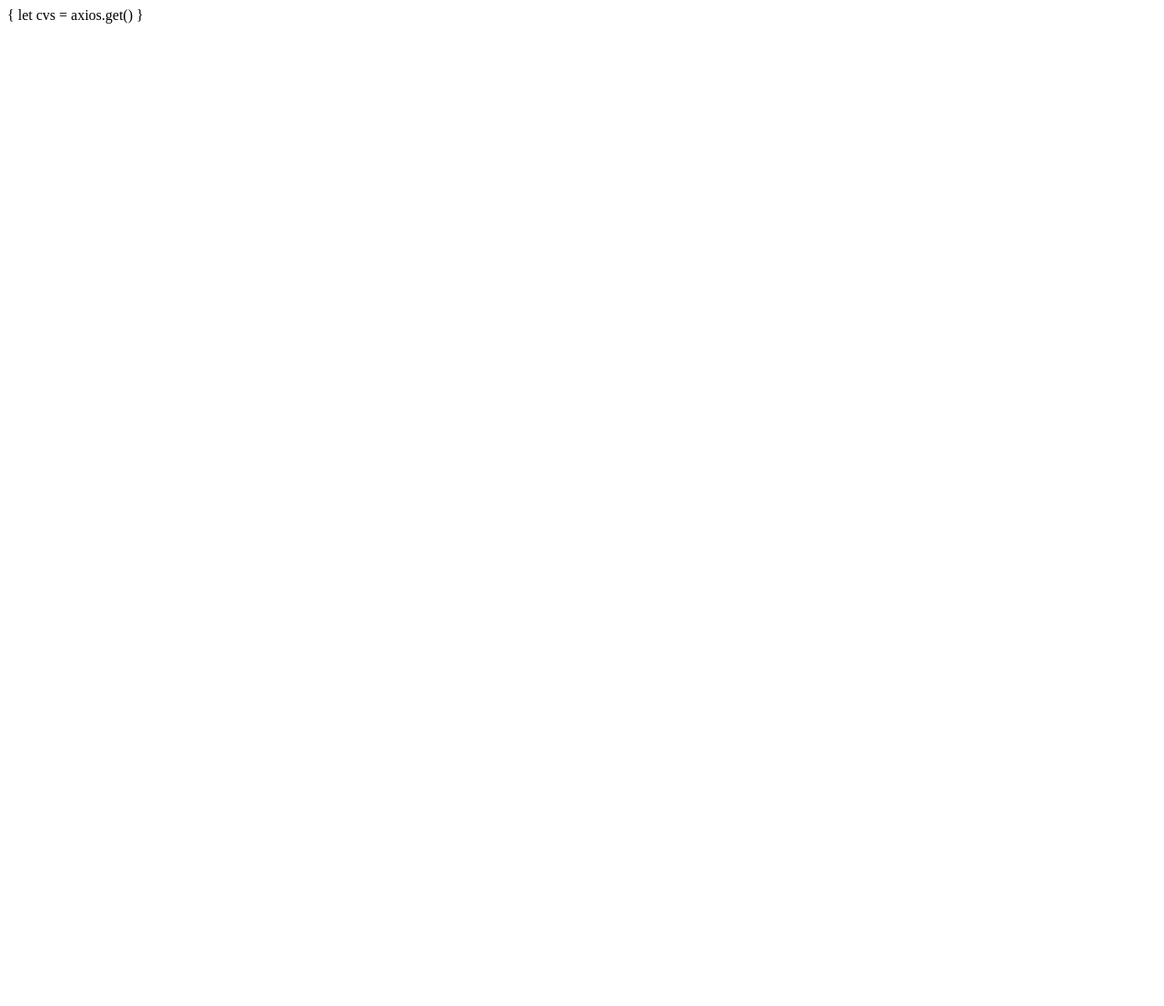
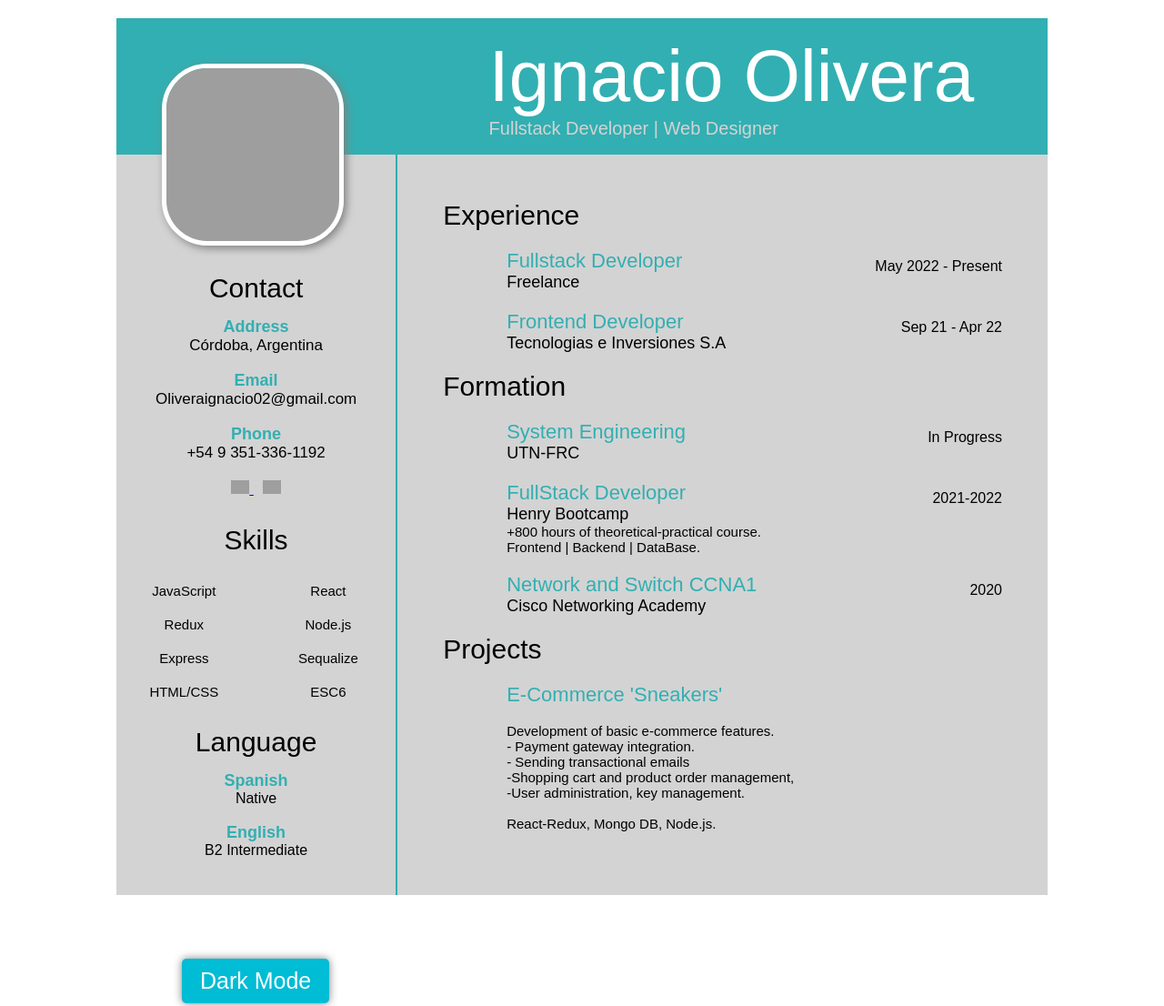
Before and after one commit to OliveraIgnacio/Argentina-Programa, a plain HTML site: page index.html in a window 1280 px wide. Shown: the top 1106 px of the page at 91% size. Before the commit the page ends 800 px from the top, so only its background shows below. Drawn offline with Linux system fonts and the light colour scheme; grey boxes are pictures that could not be loaded.

Commit message:
finish html & css

```diff
--- a/index.html
+++ b/index.html
@@ -6,10 +6,152 @@
         <title>CV</title>
         <link rel="stylesheet" href="styles.css">
     </head>
+
     <body>
-        {
-            let cvs = axios.get()
-        }
-        <h1></h1>
+        <script>
+            let dark =false
+        </script>
+
+        <div class="print-area">
+
+            <div class="header">
+                <img src="https://media.licdn.com/dms/image/C4D03AQHMjXoBD-ZtQQ/profile-displayphoto-shrink_400_400/0/1615838706811?e=1679529600&v=beta&t=9dDAYmTome8BVpKA0RWgD8UraGF0HoJjmhJBdA9-8Yc">
+                <div class="header-text">
+                    <h1>Ignacio Olivera</h1>
+                    <p>Fullstack Developer | Web Designer</p>
+                </div>
+            </div>
+
+            <div class="content">
+                <div class="left-area">
+                    <div class="contact">
+                        <h1>Contact</h1>
+                        <h5>Address</h5>
+                        <p>Córdoba, Argentina</p>
+                        <br>
+                        <h5>Email</h5>
+                        <p>Oliveraignacio02@gmail.com</p>
+                        <br>
+                        <h5>Phone</h5>
+                        <p>+54 9 351-336-1192</p>
+
+                        <div class="links">
+                            <a href="https://www.linkedin.com/in/ignacio-olivera-3942461a2/">
+                                <img src="https://cdn-icons-png.flaticon.com/512/61/61109.png?w=360" width="20px" height="auto">
+                            </a>
+
+                            <a href="https://github.com/OliveraIgnacio">
+                                <img src="https://cdn-icons-png.flaticon.com/512/25/25231.png" width="20px" height="auto">
+                            </a>
+                        </div>
+
+                    </div>
+
+                    <div class="skills">
+                        <h1>Skills</h1>
+                        <div class="bars">
+                            <div class="bar">
+                                <p>JavaScript</p>
+                            </div>
+
+                            <div class="bar">
+                                <p>React</p>
+                            </div>
+
+                            <div class="bar">
+                                <p>Redux</p>
+                            </div>
+
+                            <div class="bar">
+                                <p>Node.js</p>
+                            </div>
+
+                            <div class="bar">
+                                <p>Express</p>
+                            </div>
+
+                            <div class="bar">
+                                <p>Sequalize</p>
+                            </div>
+
+                            <div class="bar">
+                                <p>HTML/CSS</p>
+                            </div>
+
+                            <div class="bar">
+                                <p>ESC6</p>
+                            </div>
+                        </div>
+                    </div>
+
+                    <div class="language">
+                        <h1>Language</h1>
+                        <h5>Spanish</h5>
+                        <p>Native</p>
+                        <br>
+                        <h5>English</h5>
+                        <p>B2 Intermediate</p>
+                        <br>
+                    </div>
+
+                </div>
+                <div class="right-area">
+                    <div class="work">
+                        <h1>Experience</h1>
+                        <div class="work-group">
+                            <h3>Fullstack Developer</h3>
+                            <h4>Freelance</h4>
+                            <span>May 2022 - Present</span>
+                        </div>
+                        <div class="work-group">
+                            <h3>Frontend Developer</h3>
+                            <h4>Tecnologias e Inversiones S.A</h4>
+                            <span>Sep 21 - Apr 22</span>
+                        </div>
+                    </div>
+
+                    <div class="education">
+                        <h1>Formation</h1>
+                        <div class="edu-group">
+                            <h3>System Engineering</h3>
+                            <h4>UTN-FRC</h4>
+                            <span>In Progress</span>
+                        </div>
+                        <div class="edu-group">
+                            <h3>FullStack Developer</h3>
+                            <h4>Henry Bootcamp</h4>
+                            <p>+800 hours of theoretical-practical course. <br>
+                                Frontend | Backend | DataBase.</p>
+                            <span>2021-2022</span>
+                        </div>
+                        <div class="edu-group">
+                            <h3>Network and Switch CCNA1</h3>
+                            <h4>Cisco Networking Academy</h4>
+                            <span>2020</span>
+                        </div>
+                    </div>
+
+                    <div class="projects">
+                        <h1>Projects</h1>
+                        <div class="project">
+                            <h3>E-Commerce 'Sneakers'</h3>
+                            <br>
+                            <p>Development of basic e-commerce features. <br>
+                                - Payment gateway integration.<br>
+                                - Sending transactional emails<br>
+                                -Shopping cart and product order management,<br>
+                                -User administration, key management.<p>
+                            <br>
+                            <h5>React-Redux, Mongo DB, Node.js.</h5>
+                        </div>
+                    </div>
+                </div>
+            </div>
+        </div>
+        <button>Dark Mode</button>
+        <script>
+            let btn = document.querySelector("button");
+            btn.onclick(() => dark?false:true)
+        </script>
     </body>
 </html>
--- a/styles.css
+++ b/styles.css
@@ -0,0 +1,249 @@
+*{
+    margin: 0;
+    padding: 0;
+    box-sizing: border-box;
+    font-family: sans-serif;
+}
+
+.print-area{
+    width: 80%;
+    margin: 20px auto;
+}
+
+.print-area .header{
+    width: 100%;
+    height: 150px;
+    background-color: rgb(50, 175, 178);
+    display: flex;
+    align-items: center;
+    position: relative;
+}
+
+.header img{
+    width: 200px;
+    height: 200px;
+    border-radius: 50px;
+    position: absolute;
+    top: 50px;
+    left: 50px;
+    border: 5px solid white;
+    box-shadow: 3px 3px 10px gray;
+}
+
+.header-text{
+    color: white;
+    width: 60%;
+    margin-left: auto;
+}
+
+.header-text h1{
+    font-size: 80px;
+    font-weight: normal;
+}
+
+.header-text p{
+    font-size: 20px;
+    color: lightgray;
+}
+
+.content{
+    display: flex;
+    flex-wrap: wrap;
+}
+
+.left-area{
+    width: 30%;
+    background-color: lightgray;
+    text-align: center;
+}
+
+.left-area .contact{
+    margin-top: 130px;
+    padding: 0 30px;
+}
+
+
+.contact h1{
+    font-size: 30px;
+    font-weight: normal;
+    margin: 15px 0;
+}
+
+.contact h5{
+    font-size: 18px;
+    color:rgb(50, 175, 178)
+}
+
+.contact p{
+    font-size: 17px;
+}
+
+.links {
+    margin: 20px 0;
+}
+
+.links a{
+    margin: 5px;
+}
+
+.skills{
+    margin-top: 30px;
+}
+
+.skills h1{
+    font-size: 30px;;
+    font-weight: normal;
+}
+
+.bars{
+    margin-top: 30px;
+    display: grid;
+    grid-template-columns: repeat(2, 1fr);
+    grid-gap: 20px 10px;
+}
+
+.bars .bar p{
+    font-size: 15px;
+}
+
+.language{
+    margin-top: 30px;
+}
+
+.language h1{
+    font-size: 30px;
+    font-weight: normal;
+    margin: 15px 0;
+}
+
+.language h5{
+    font-size: 18px;
+    color:rgb(50, 175, 178)
+}
+
+
+.right-area{
+    width: 70%;
+    padding: 50px;
+    background-color: lightgrey;
+    border-left: 2px solid rgb(50, 175, 178);
+}
+
+.right-area h1{
+    font-size: 30px;
+    font-weight: normal;
+}
+
+.work .work-group{
+    position: relative;
+}
+
+.work-group{
+    margin: 20px 0;
+}
+
+.work-group h3{
+    font-size: 22px;
+    font-weight: normal;
+    padding-left: 70px;
+    color: rgb(50, 175, 178);
+}
+
+.work-group h4{
+    font-size: 18px;
+    padding-left: 70px;
+    font-weight: normal;
+}
+
+.work-group span{
+    position: absolute;
+    top: 10px;
+    right: 0;
+}
+
+
+.education .edu-group{
+    position: relative;
+}
+
+.edu-group{
+    margin: 20px 0;
+}
+
+.edu-group h3{
+    font-size: 22px;
+    font-weight: normal;
+    padding-left: 70px;
+    color: rgb(50, 175, 178);
+}
+
+.edu-group h4{
+    font-size: 18px;
+    padding-left: 70px;
+    font-weight: normal;
+}
+
+.edu-group p {
+    font-size: 15px;
+    padding-left: 70px;
+}
+
+.edu-group span{
+    position: absolute;
+    top: 10px;
+    right: 0;
+}
+
+.projects .project{
+    position: relative;
+}
+
+.project{
+    margin: 20px 0;
+}
+
+.project h3{
+    font-size: 22px;
+    font-weight: normal;
+    padding-left: 70px;
+    color: rgb(50, 175, 178);
+}
+
+.project h5{
+    font-size: 15px;
+    padding-left: 70px;
+    font-weight: normal;
+}
+
+.project p {
+    font-size: 15px;
+    padding-left: 70px;
+}
+
+button{
+    font-size: 25px;
+    padding: 10px 20px;
+    margin: 50px 0 50px 200px;
+    border: none;
+    outline: none;
+    color: white;
+    border-radius: 5px;
+    background-color: #00bcd4;
+    box-shadow: 0 0 10px rgba(0,0,0,.5);
+    cursor: pointer;
+    transition: .5s;
+}
+
+button:hover{
+    background-color: black;
+    box-shadow: 0 0 30px rgba(0, 0, 0, .5);
+}
+
+@media print {
+    body * {
+        visibility: hidden;
+    }
+    .print-area * {
+        visibility: visible;
+    }
+}
```
